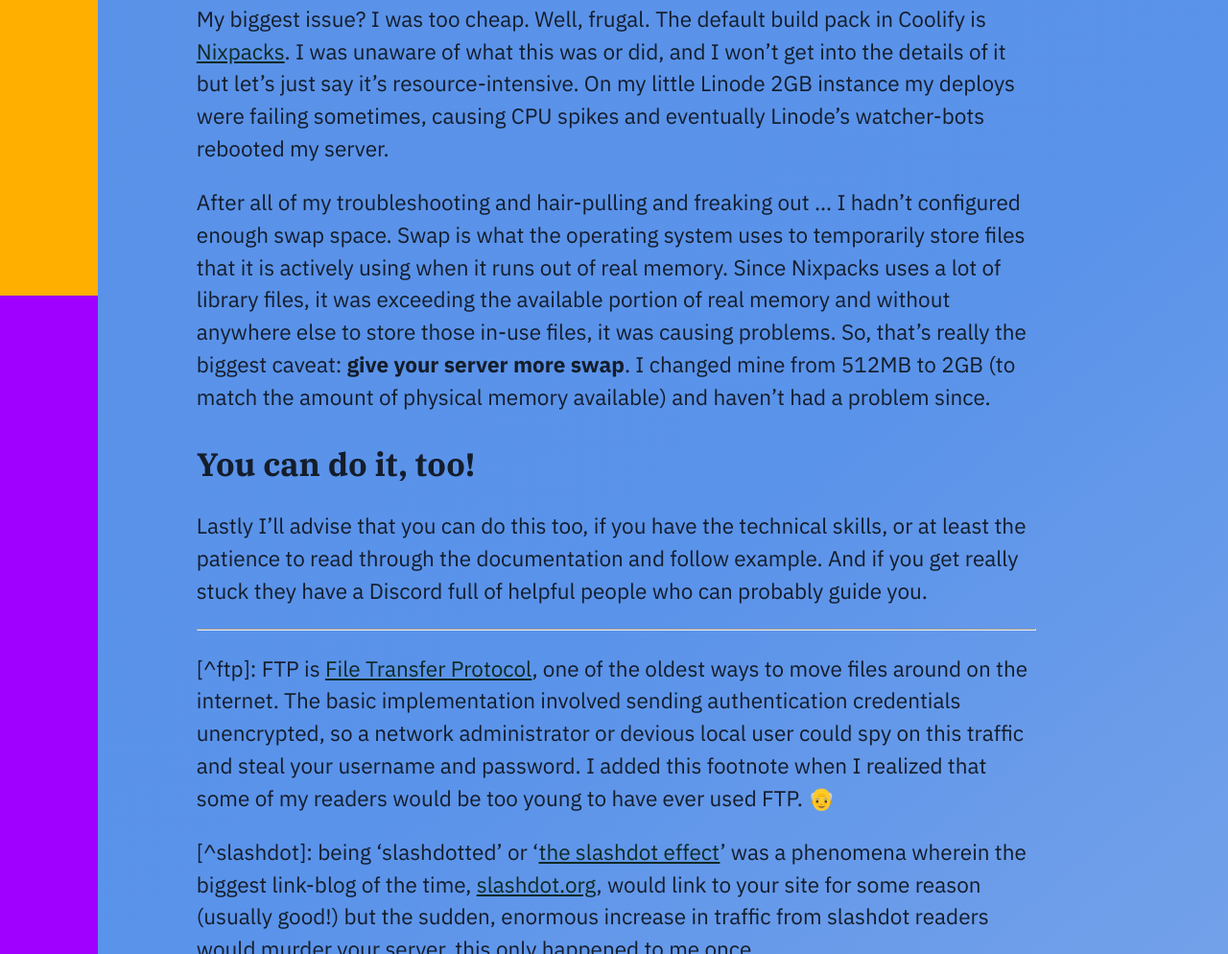
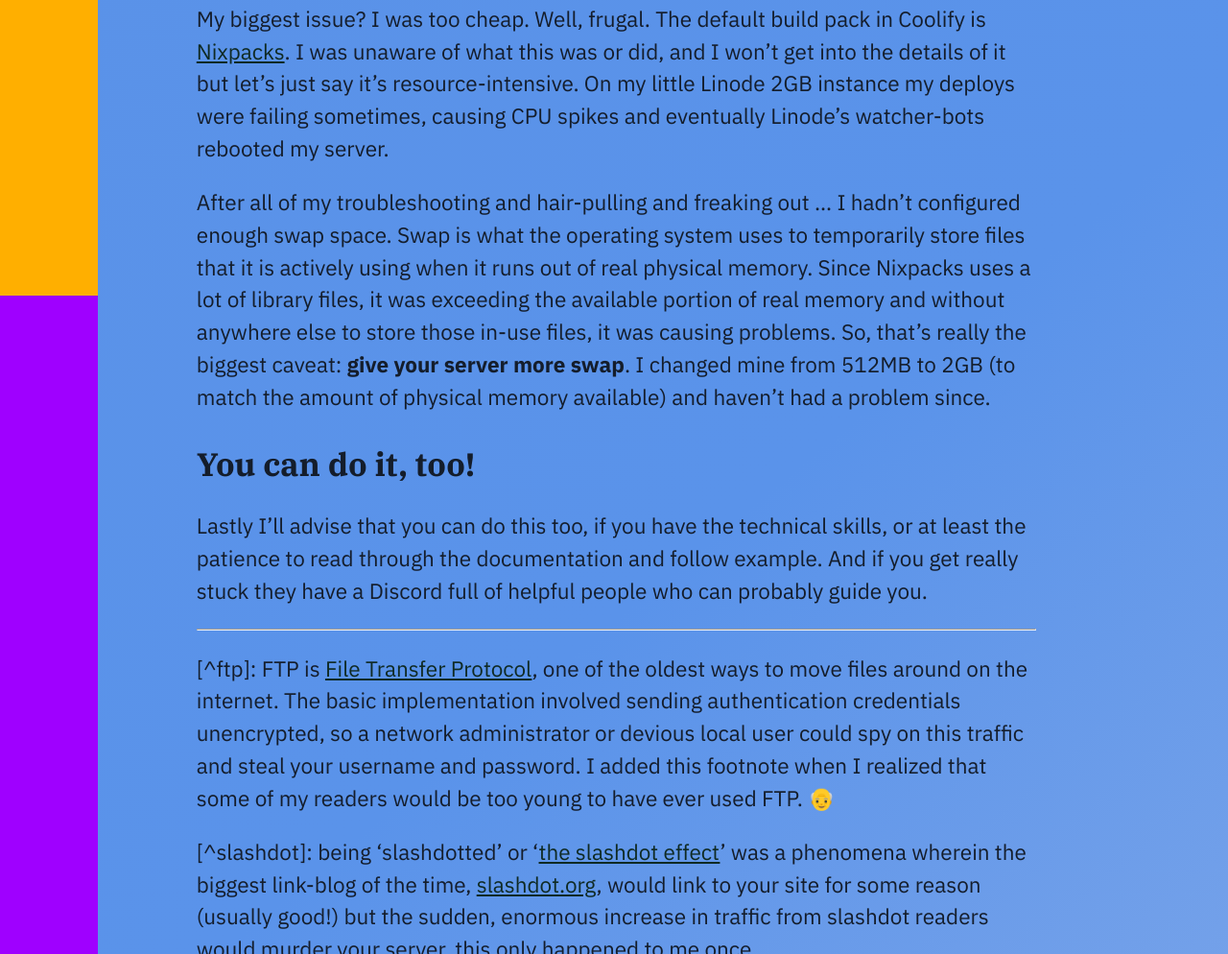
Before and after one commit to mikesusz/mikesusz.dev, an Astro site: page /blog/coolify-setup in a window 1280 px wide. Shown: the part 3846-4840 px from the top of the page at 96% size. Built offline with nearby package versions, Linux system fonts and the light colour scheme; Astro itself is replaced by a stand-in of ours.

Commit message:
slight update

```diff
--- a/src/content/blog/coolify-setup.md
+++ b/src/content/blog/coolify-setup.md
@@ -65,7 +65,7 @@
 
 My biggest issue? I was too cheap. Well, frugal. The default build pack in Coolify is [Nixpacks](https://nixpacks.com/docs/how-it-works). I was unaware of what this was or did, and I won't get into the details of it but let's just say it's resource-intensive. On my little Linode 2GB instance my deploys were failing sometimes, causing CPU spikes and eventually Linode's watcher-bots rebooted my server.
 
-After all of my troubleshooting and hair-pulling and freaking out ... I hadn't configured enough swap space. Swap is what the operating system uses to temporarily store files that it is actively using when it runs out of real memory. Since Nixpacks uses a lot of library files, it was exceeding the available portion of real memory and without anywhere else to store those in-use files, it was causing problems. So, that's really the biggest caveat: **give your server more swap**. I changed mine from 512MB to 2GB (to match the amount of physical memory available) and haven't had a problem since.
+After all of my troubleshooting and hair-pulling and freaking out ... I hadn't configured enough swap space. Swap is what the operating system uses to temporarily store files that it is actively using when it runs out of real physical memory. Since Nixpacks uses a lot of library files, it was exceeding the available portion of real memory and without anywhere else to store those in-use files, it was causing problems. So, that's really the biggest caveat: **give your server more swap**. I changed mine from 512MB to 2GB (to match the amount of physical memory available) and haven't had a problem since.
 
 ## You can do it, too!
 
```
Also changed, not shown: 1 other file.
